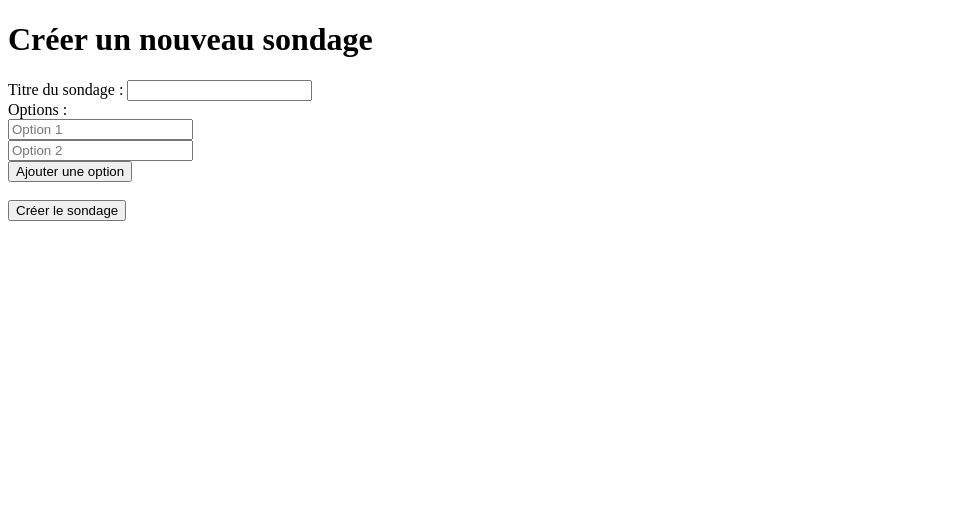
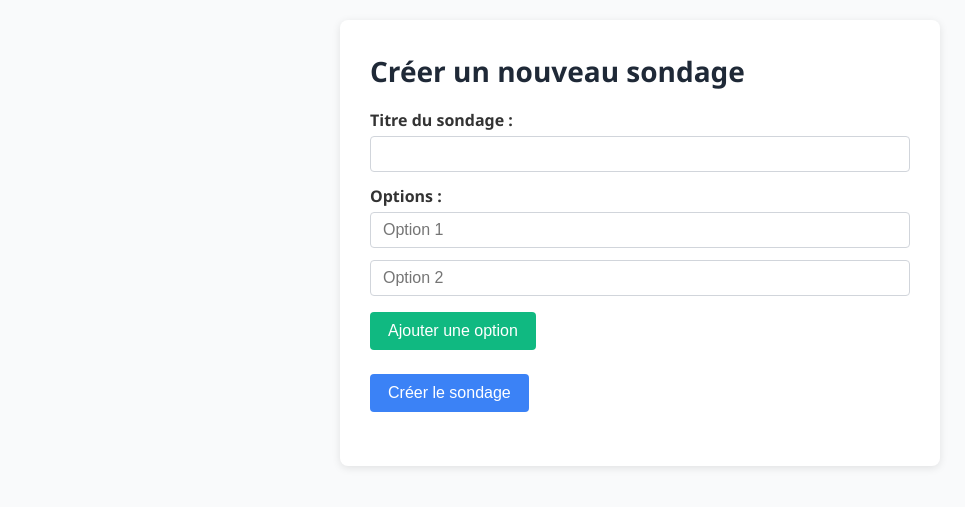
Before and after one commit to ksakho20/site_de_vote_et_de_sondage_en_ligne, a PHP site: page / in a window 1280 px wide. Shown: the top 507 px of the page, without its empty margins (0-965 px from the left). Run offline with PHP 8.4, Linux system fonts and the light colour scheme.

Commit message:
Intégration du style et container sur toutes les pages

```diff
--- a/css/style.css
+++ b/css/style.css
@@ -0,0 +1,120 @@
+/* css/style.css */
+
+/* 1. Reset & typographie */
+* {
+    margin: 0;
+    padding: 0;
+    box-sizing: border-box;
+  }
+  body {
+    font-family: 'Segoe UI', Tahoma, sans-serif;
+    line-height: 1.5;
+    background: #f9fafb;
+    color: #333;
+    padding: 20px;
+  }
+
+  /* 2. Conteneur central */
+  .container {
+    max-width: 600px;
+    margin: 0 auto;
+    background: #fff;
+    border-radius: 8px;
+    box-shadow: 0 2px 8px rgba(0,0,0,0.1);
+    padding: 30px;
+  }
+
+  /* 3. Titres */
+  h1, h2 {
+    margin-bottom: 16px;
+    color: #1f2937;
+  }
+  h1 { font-size: 1.75rem; }
+  h2 { font-size: 1.25rem; }
+
+  /* 4. Formulaires */
+  form {
+    margin-bottom: 24px;
+  }
+  form div {
+    margin-bottom: 12px;
+  }
+  label {
+    display: block;
+    margin-bottom: 4px;
+    font-weight: 600;
+  }
+  input[type="text"] {
+    width: 100%;
+    padding: 8px 12px;
+    border: 1px solid #d1d5db;
+    border-radius: 4px;
+    font-size: 1rem;
+  }
+  input[type="text"]:focus {
+    outline: none;
+    border-color: #3b82f6;
+    box-shadow: 0 0 0 2px rgba(59,130,246,0.2);
+  }
+  button {
+    padding: 10px 18px;
+    background: #3b82f6;
+    color: #fff;
+    border: none;
+    border-radius: 4px;
+    font-size: 1rem;
+    cursor: pointer;
+    transition: background .2s ease;
+  }
+  button:hover {
+    background: #2563eb;
+  }
+  #add-option {
+    background: #10b981;
+    margin-top: 4px;
+  }
+  #add-option:hover {
+    background: #059669;
+  }
+
+  /* 5. Résultats */
+  #results {
+    margin-top: 24px;
+  }
+  .result {
+    margin-bottom: 16px;
+  }
+  .result-label {
+    font-weight: 600;
+    margin-bottom: 4px;
+  }
+  .bar {
+    background: #e5e7eb;
+    border-radius: 4px;
+    overflow: hidden;
+    height: 12px;
+  }
+  .bar-inner {
+    height: 100%;
+    background: #3b82f6;
+    transition: width .3s ease;
+  }
+
+  /* 6. Radio et labels */
+  input[type="radio"] {
+    margin-right: 8px;
+  }
+  form > div > input[type="radio"] + label {
+    font-weight: normal;
+    cursor: pointer;
+  }
+
+  /* 7. Responsive */
+  @media (max-width: 480px) {
+    .container {
+      padding: 20px;
+    }
+    button {
+      width: 100%;
+    }
+  }
--- a/index.php
+++ b/index.php
@@ -7,6 +7,7 @@
   <script src="js/script.js" defer></script>
 </head>
 <body>
+    <div class="container">
         <h1>Créer un nouveau sondage</h1>
         <form action="create.php" method="post" id="create-form">
             <div>
@@ -26,5 +27,6 @@
             <br><br>
             <button type="submit">Créer le sondage</button>
         </form>
+    </div>
 </body>
 </html>
```
Also changed, not shown: sondage.php (+46 -0 lines). Lines whose indentation alone changed are shown as unchanged.
